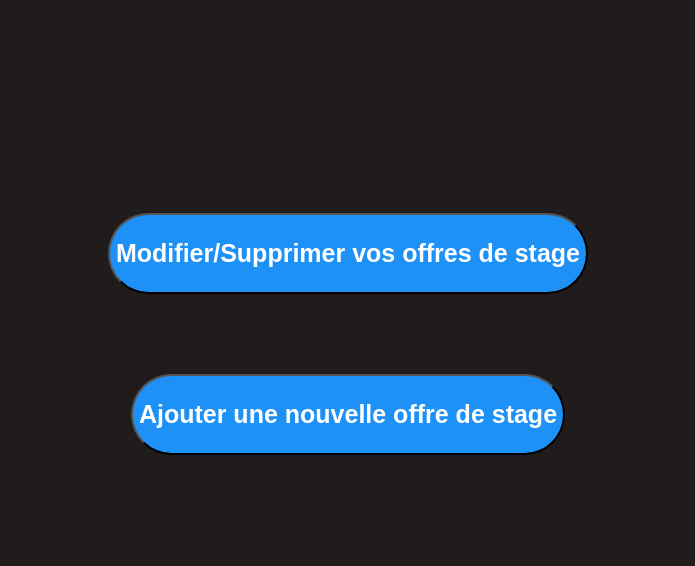
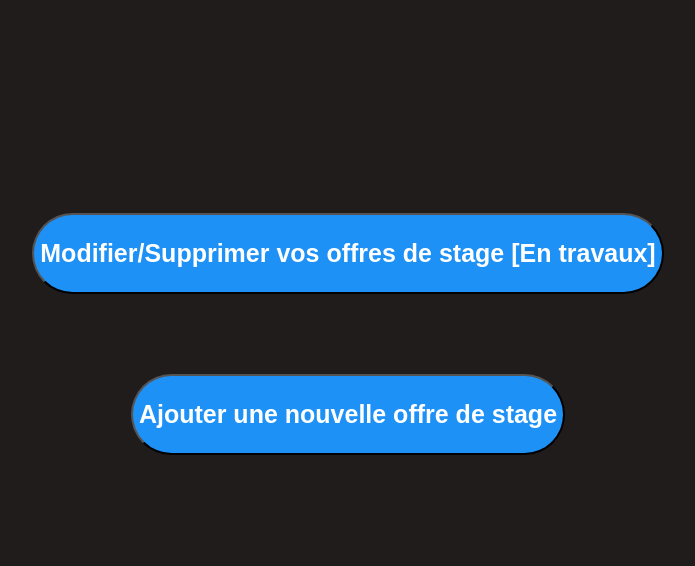
Before and after one commit to masdonte/StageConnect, a PHP site: page /gestion.php in a window 1280 px wide. Shown: the part 82-648 px from the top of the page, without its empty margins (292-987 px from the left). Run offline with PHP 8.4, Linux system fonts and the light colour scheme; a user stored in the database is signed in.

Commit message:
[ADD]lien bouton gestion et orga

```diff
--- a/pages/gestion.php
+++ b/pages/gestion.php
@@ -24,10 +24,17 @@ include("../pages/config.php");
 
         <div class="login_box">
             <div class="ajouter">
-                <button type="submit" class="login__button">Modifier/Supprimer vos offres de stage</button>
+                <form action="">
+                    <button type="submit" class="login__button">Modifier/Supprimer vos offres de stage [En
+                        travaux]</button>
+                </form>
+
             </div>
             <div class="modifier">
-                <button type="submit" class="login__button">Ajouter une nouvelle offre de stage</button>
+                <form action="../pages/apply.php">
+                    <button type="submit" class="login__button">Ajouter une nouvelle offre de stage</button>
+                </form>
+
             </div>
         </div>
     </main>
--- a/pages/review.php
+++ b/pages/review.php
@@ -19,13 +19,13 @@ if ($_SERVER["REQUEST_METHOD"] === "POST" && isset($_POST["input"]) && isset($_S
 
     // Exécution de la requête
     if ($stmt->execute()) {
-        header("Location: ".$_SERVER["PHP_SELF"]); // Rafraîchir la page après envoi
+        header("Location: " . $_SERVER["PHP_SELF"]); // Rafraîchir la page après envoi
         exit();
     } else {
         echo "<script>alert('Erreur lors de l\'envoi de votre avis.');</script>";
     }
 
-}else if($_SERVER["REQUEST_METHOD"] === "POST") {
+} else if ($_SERVER["REQUEST_METHOD"] === "POST") {
     echo "<script>alert('Veuillez vous connecter !');</script>";
 }
 ?>
@@ -39,7 +39,7 @@ if ($_SERVER["REQUEST_METHOD"] === "POST" && isset($_POST["input"]) && isset($_S
 
     <title>StageConnect</title>
     <?php
-        include "../include/header.php";
+    include "../include/header.php";
     ?>
     <!--=============== CSS ===============-->
     <link rel="stylesheet" href="..\css\review.css">
```
